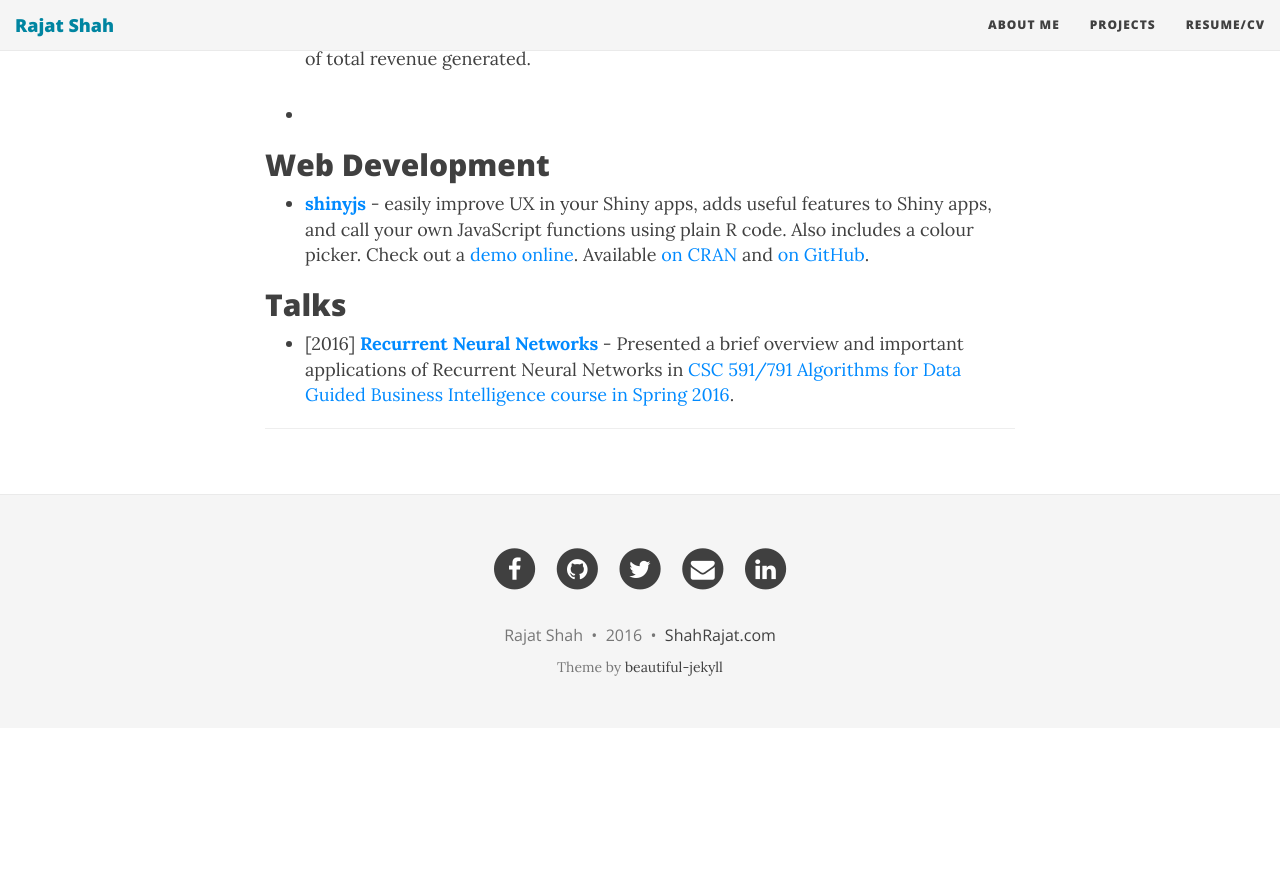
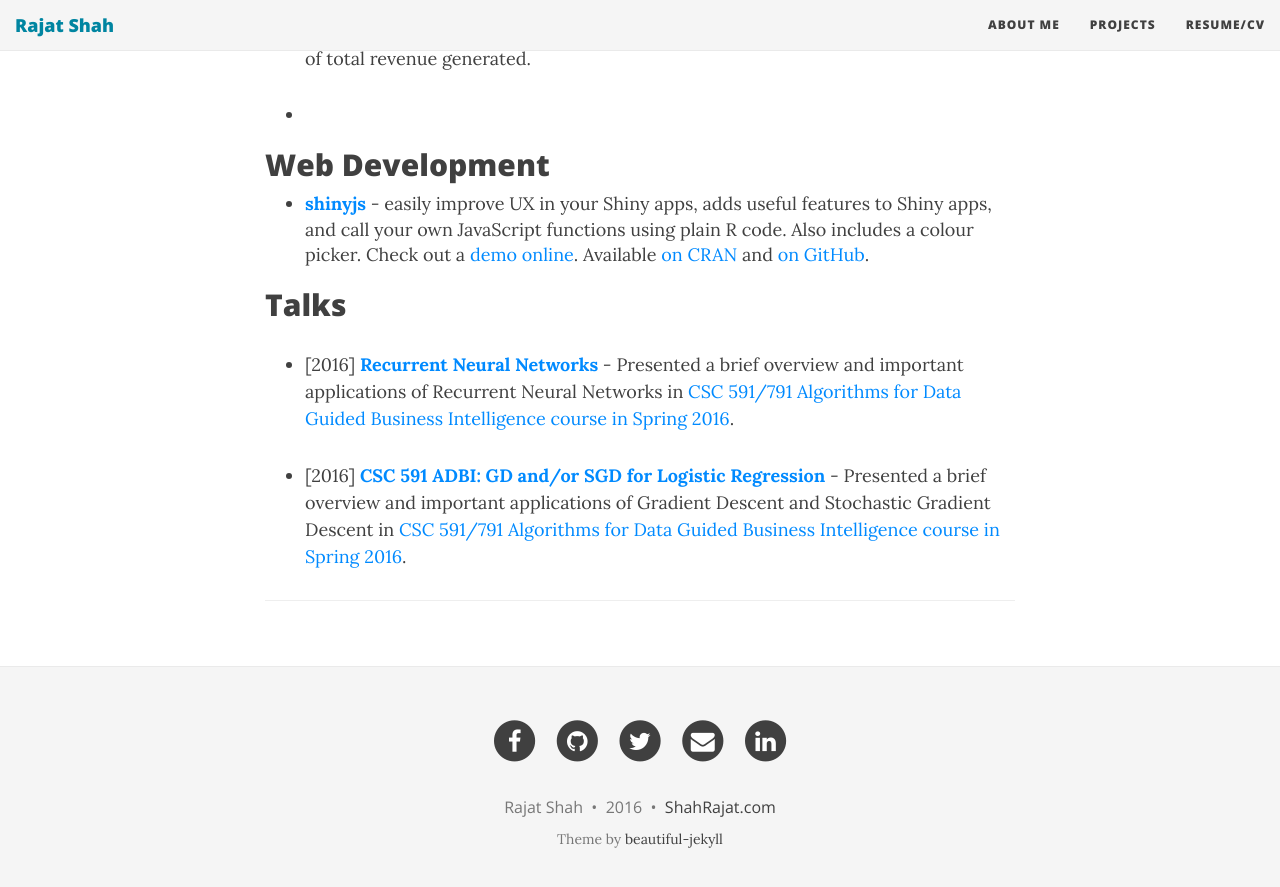
Before and after one commit to shahrajat/shahrajat.github.io, a Jekyll site: the page built from projects.md, in a window 1280 px wide and 900 px high, scrolled down 1072 px. Shown: the top 887 px of the window. Built offline with Jekyll 4.4.1, drawn with Linux system fonts in a browser that asks for light colours; nearby versions of some CDN libraries; comment, search, counter and statistics services are not loaded; before the commit the page ends 1800 px from its top, so only the background shows below that.

Commit message:
Updated projects.md

```diff
--- a/projects.md
+++ b/projects.md
@@ -30,4 +30,7 @@
 
 - [2016] **[Recurrent Neural Networks](https://docs.google.com/presentation/d/1-Y3rc-Y1jryat7kkzpZStoprk2dc4fVnpmezkAcrv-c/pub?start=false&loop=false&delayms=10000&slide=id.g11048b17a6_0_51)** - Presented a brief overview and important applications of Recurrent Neural Networks in [CSC 591/791 Algorithms for Data Guided Business Intelligence course in Spring 2016](https://engineeringonline.ncsu.edu/onlinecourses/coursemarketing/SPR-2016/CSC591-791.html).
 
+- [2016] **[CSC 591 ADBI: GD and/or SGD for Logistic Regression](https://docs.google.com/presentation/d/1ViSaw_DzYXfKMjt6JBoN1RbgIRVCkNj2q5XAG3wjPFU/pub?start=false&loop=false&delayms=10000)** - Presented a brief overview and important applications of Gradient Descent and Stochastic Gradient Descent in [CSC 591/791 Algorithms for Data Guided Business Intelligence course in Spring 2016](https://engineeringonline.ncsu.edu/onlinecourses/coursemarketing/SPR-2016/CSC591-791.html).
+
+
 ---
```
